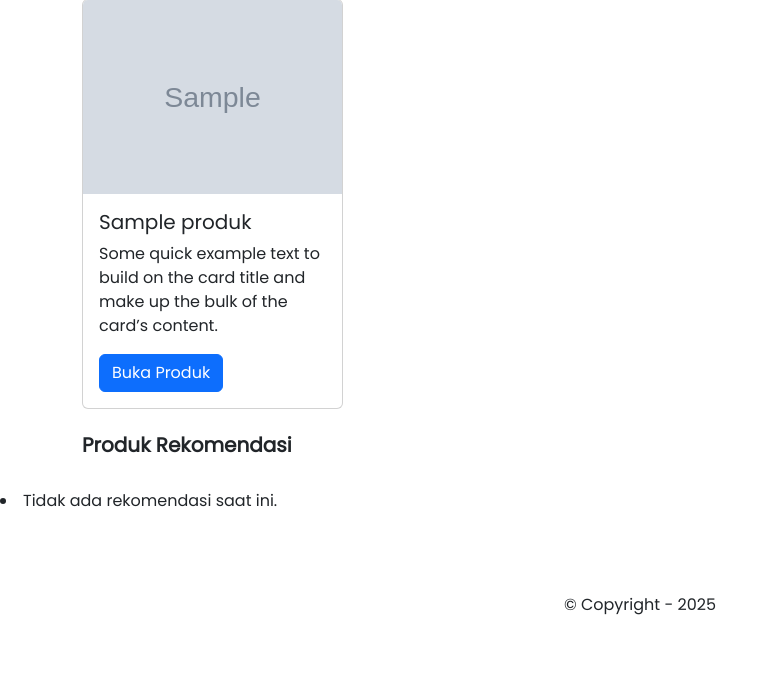
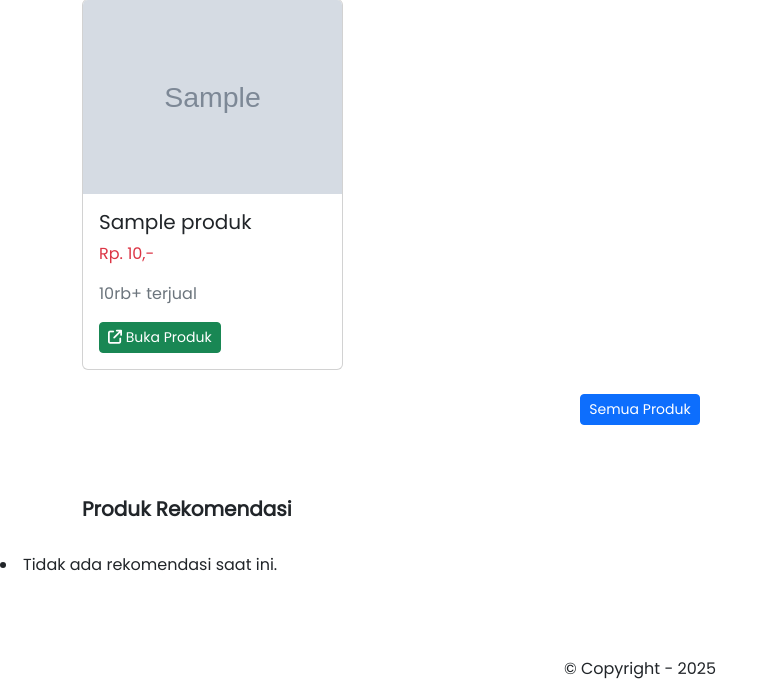
Before and after one commit to ibnuahmadfauzi/tokojelita, a PHP site: page / in a window 1280 px wide. Shown: the part 594-1283 px from the top of the page, without its empty margins (0-779 px from the left). Before the commit the page ends 1209 px from the top, so only its background shows below. Run offline with PHP 8.4, Linux system fonts and the light colour scheme; tables that the repository leaves empty or names only in its code hold one stand-in row (values such as "Sample post"); grey boxes marked "Sample" are stand-in pictures; some libraries are stand-ins or nearby versions; some web fonts are replaced.

Commit message:
create product prevew

```diff
--- /dev/null
+++ b/footer.php
@@ -0,0 +1,13 @@
+    <!-- copyright -->
+    <div class="p-2">
+        <p class="m-0 p-0 text-center">&copy; Copyright - <?php echo date("Y"); ?></p>
+    </div>
+
+    <!-- memanggil file bootstrap -->
+    <script src="assets/bootstrap/js/bootstrap.js"></script>
+
+    <!-- memanggil file fontawesome -->
+    <script src="assets/fontawesome/js/all.js"></script>
+    </body>
+
+    </html>
--- a/index.php
+++ b/index.php
@@ -1,58 +1,8 @@
 <?php require('config/conn.php'); ?>
 
-<!DOCTYPE html>
-<html lang="en">
-
-<head>
-    <meta charset="UTF-8">
-    <meta name="viewport" content="width=device-width, initial-scale=1.0">
-    <title>Toko Jelita - Collaborative Filtering</title>
-
-    <!-- mengganti favicon -->
-    <link rel="icon" href="assets/images/favicon/favicon.png" type="image/x-icon">
-
-    <!-- memanggil file bootstrap -->
-    <link rel="stylesheet" href="assets/bootstrap/css/bootstrap.css">
-
-    <!-- memanggil font awesome -->
-    <link rel="stylesheet" href="assets/fontawesome/css/all.css">
-
-    <!-- memanggil file css -->
-    <link rel="stylesheet" href="assets/css/style.css">
-</head>
-
-<body class="bg-light">
 
 <!-- elemen navbar -->
-    <nav class="navbar navbar-expand-lg border-bottom">
-        <div class="container-fluid">
-            <a class="navbar-brand" href="#"><i class="fa-solid fa-bag-shopping"></i> <span>TokoJelita</span></a>
-            <button class="navbar-toggler" type="button" data-bs-toggle="collapse" data-bs-target="#navbarSupportedContent" aria-controls="navbarSupportedContent" aria-expanded="false" aria-label="Toggle navigation">
-                <span class="navbar-toggler-icon"></span>
-            </button>
-            <div class="collapse navbar-collapse" id="navbarSupportedContent">
-                <div class="w-100 d-flex justify-content-center">
-                    <form class="d-flex w-50 border rounded-3" role="search">
-                        <input class="form-control form-control-sm border-0 me-2" type="search" placeholder="Search" aria-label="Search" />
-                        <button class="btn btn-sm border-0" type="submit">
-                            <i class="fa-solid fa-magnifying-glass"></i>
-                        </button>
-                    </form>
-                </div>
-                <ul class="navbar-nav ms-auto mb-2 mb-lg-0">
-                    <li class="nav-item">
-                        <a class="nav-link" aria-current="page" href="#"><i class="fa-solid fa-user"></i></a>
-                    </li>
-                    <li class="nav-item">
-                        <a class="nav-link" aria-current="page" href="#"><i class="fa-solid fa-cart-shopping"></i></a>
-                    </li>
-                    <li class="nav-item">
-                        <a class="nav-link" aria-current="page" href="#"><i class="fa-solid fa-right-from-bracket"></i></a>
-                    </li>
-                </ul>
-            </div>
-        </div>
-    </nav>
+<?php include('navbar.php'); ?>
 
 <!-- elemen advertisement -->
 <div class="advertisement-container container mt-3">
@@ -71,7 +21,7 @@
     if (mysqli_num_rows($result) > 0) {
         while ($row = mysqli_fetch_assoc($result)) {
     ?>
-                <a href="#" class="text-decoration-none m-2">
+            <a href="produk.php?kategori_id=<?php echo $row['id']; ?>" class="text-decoration-none m-2">
                 <div class="card" style="width: 150px;">
                     <div class="card-body text-center">
                         <img src="assets/images/kategori/<?php echo $row['icon']; ?>" class="mb-3" style="height: 50px;">
@@ -96,19 +46,44 @@
 <div class="container-produk-populer container">
     <div class="row">
         <?php
-            $sql = "SELECT * FROM produk";
+        $sql = "SELECT * FROM produk ORDER BY terjual DESC LIMIT 8";
         $result = mysqli_query($conn, $sql);
+
+        function formatRupiah($angka)
+        {
+            return "Rp. " . number_format($angka, 0, ',', '.') . ",-";
+        }
+
+        function tampilkanTerjual($angka)
+        {
+            if ($angka >= 10000) {
+                return "10rb+ terjual";
+            } elseif ($angka >= 1000) {
+                // Ambil ribuan tanpa desimal
+                $ribuan = floor($angka / 1000);
+                return "{$ribuan}rb terjual";
+            } else {
+                return "{$angka} terjual";
+            }
+        }
 
         if (mysqli_num_rows($result) > 0) {
             while ($row = mysqli_fetch_assoc($result)) {
         ?>
-                    <div class="col-sm-3">
+                <div class="col-sm-3 pb-2">
                     <div class="card" style="width: 100%;">
                         <img src="<?php echo $row['gambar']; ?>" class="card-img-top" alt="...">
                         <div class="card-body">
                             <h5 class="card-title"><?php echo $row['nama']; ?></h5>
-                                <p class="card-text">Some quick example text to build on the card title and make up the bulk of the card’s content.</p>
-                                <a href="#" class="btn btn-primary">Buka Produk</a>
+                            <p class="text-danger">
+                                <?php echo formatRupiah($row['harga']); ?>
+                            </p>
+                            <p>
+                                <span class="text-secondary">
+                                    <?php echo tampilkanTerjual($row['terjual']); ?>
+                                </span>
+                            </p>
+                            <a href="<?php echo $row['link']; ?>" target="_blank" class="btn btn-success btn-sm"><i class="fa-solid fa-arrow-up-right-from-square"></i> Buka Produk</a>
                         </div>
                     </div>
                 </div>
@@ -118,7 +93,9 @@
             echo "0 results";
         }
         ?>
-
+        <div class="text-center mt-3 mb-5">
+            <a href="produk.php" class="btn btn-sm btn-primary">Semua Produk</a>
+        </div>
     </div>
 </div>
 
@@ -207,17 +184,30 @@
             <div class="row">
                 <?php
                 foreach ($recommendations as $produkId => $skor) {
-                        $stmt = $pdo->prepare("SELECT nama FROM produk WHERE id = ?");
+                    $stmt = $pdo->prepare("SELECT nama, gambar, link, harga, terjual FROM produk WHERE id = ?");
                     $stmt->execute([$produkId]);
-                        $nama = $stmt->fetchColumn();
+                    $produk = $stmt->fetch(PDO::FETCH_ASSOC);
+                    // echo round($skor, 2);
                 ?>
-                        <div class="col-sm-3">
+                    <div class="col-sm-3 pb-2">
                         <div class="card" style="width: 100%;">
-                                <img src="#" class="card-img-top" alt="...">
+                            <img src="<?php echo $produk['gambar']; ?>" class="card-img-top" alt="...">
                             <div class="card-body">
-                                    <h5 class="card-title"><?php echo $nama; ?></h5>
-                                    <p class="card-text"><?php echo round($skor, 2); ?></p>
-                                    <a href="#" class="btn btn-primary">Buka Produk</a>
+                                <h5 class="card-title"><?php echo $produk['nama']; ?></h5>
+                                <p class="text-danger">
+
+                                </p>
+                                <p>
+                                    <span class="text-danger">
+                                        <?php echo formatRupiah($produk['harga']); ?>
+                                    </span>
+                                </p>
+                                <p>
+                                    <span class="text-secondary">
+                                        <?php echo tampilkanTerjual($produk['terjual']); ?>
+                                    </span>
+                                </p>
+                                <a href="<?php echo $produk['link']; ?>" target="_blank" class="btn btn-success btn-sm"><i class="fa-solid fa-arrow-up-right-from-square"></i> Buka Produk</a>
                             </div>
                         </div>
                     </div>
@@ -234,16 +224,4 @@
 
 
 
-    <!-- copyright -->
-    <div class="p-2">
-        <p class="m-0 p-0 text-center">&copy; Copyright - <?php echo date("Y"); ?></p>
-    </div>
-
-    <!-- memanggil file bootstrap -->
-    <script src="assets/bootstrap/js/bootstrap.js"></script>
-
-    <!-- memanggil file fontawesome -->
-    <script src="assets/fontawesome/js/all.js"></script>
-</body>
-
-</html>
+<?php include('footer.php'); ?>
--- /dev/null
+++ b/navbar.php
@@ -0,0 +1,53 @@
+<!DOCTYPE html>
+<html lang="en">
+
+<head>
+    <meta charset="UTF-8">
+    <meta name="viewport" content="width=device-width, initial-scale=1.0">
+    <title>Toko Jelita - Collaborative Filtering</title>
+
+    <!-- mengganti favicon -->
+    <link rel="icon" href="assets/images/favicon/favicon.png" type="image/x-icon">
+
+    <!-- memanggil file bootstrap -->
+    <link rel="stylesheet" href="assets/bootstrap/css/bootstrap.css">
+
+    <!-- memanggil font awesome -->
+    <link rel="stylesheet" href="assets/fontawesome/css/all.css">
+
+    <!-- memanggil file css -->
+    <link rel="stylesheet" href="assets/css/style.css">
+</head>
+
+<body class="bg-light">
+
+
+    <nav class="navbar navbar-expand-lg border-bottom">
+        <div class="container-fluid">
+            <a class="navbar-brand" href="index.php"><i class="fa-solid fa-bag-shopping"></i> <span>TokoJelita</span></a>
+            <button class="navbar-toggler" type="button" data-bs-toggle="collapse" data-bs-target="#navbarSupportedContent" aria-controls="navbarSupportedContent" aria-expanded="false" aria-label="Toggle navigation">
+                <span class="navbar-toggler-icon"></span>
+            </button>
+            <div class="collapse navbar-collapse" id="navbarSupportedContent">
+                <div class="w-100 d-flex justify-content-center">
+                    <form class="d-flex w-50 border rounded-3" role="search" action="produk.php">
+                        <input class="form-control form-control-sm border-0 me-2" name="keyword" type="search" placeholder="Search" aria-label="Search" />
+                        <button class="btn btn-sm border-0" type="submit">
+                            <i class="fa-solid fa-magnifying-glass"></i>
+                        </button>
+                    </form>
+                </div>
+                <ul class="navbar-nav ms-auto mb-2 mb-lg-0">
+                    <li class="nav-item">
+                        <a class="nav-link" aria-current="page" href="#"><i class="fa-solid fa-user"></i></a>
+                    </li>
+                    <li class="nav-item">
+                        <a class="nav-link" aria-current="page" href="#"><i class="fa-solid fa-cart-shopping"></i></a>
+                    </li>
+                    <li class="nav-item">
+                        <a class="nav-link" aria-current="page" href="#"><i class="fa-solid fa-right-from-bracket"></i></a>
+                    </li>
+                </ul>
+            </div>
+        </div>
+    </nav>
```
Also changed, not shown: produk.php (added, +116 -0 lines), assets/images/kategori/4.png (added), assets/images/kategori/5.png (added), assets/images/kategori/6.png (added). Lines whose indentation alone changed are shown as unchanged.
